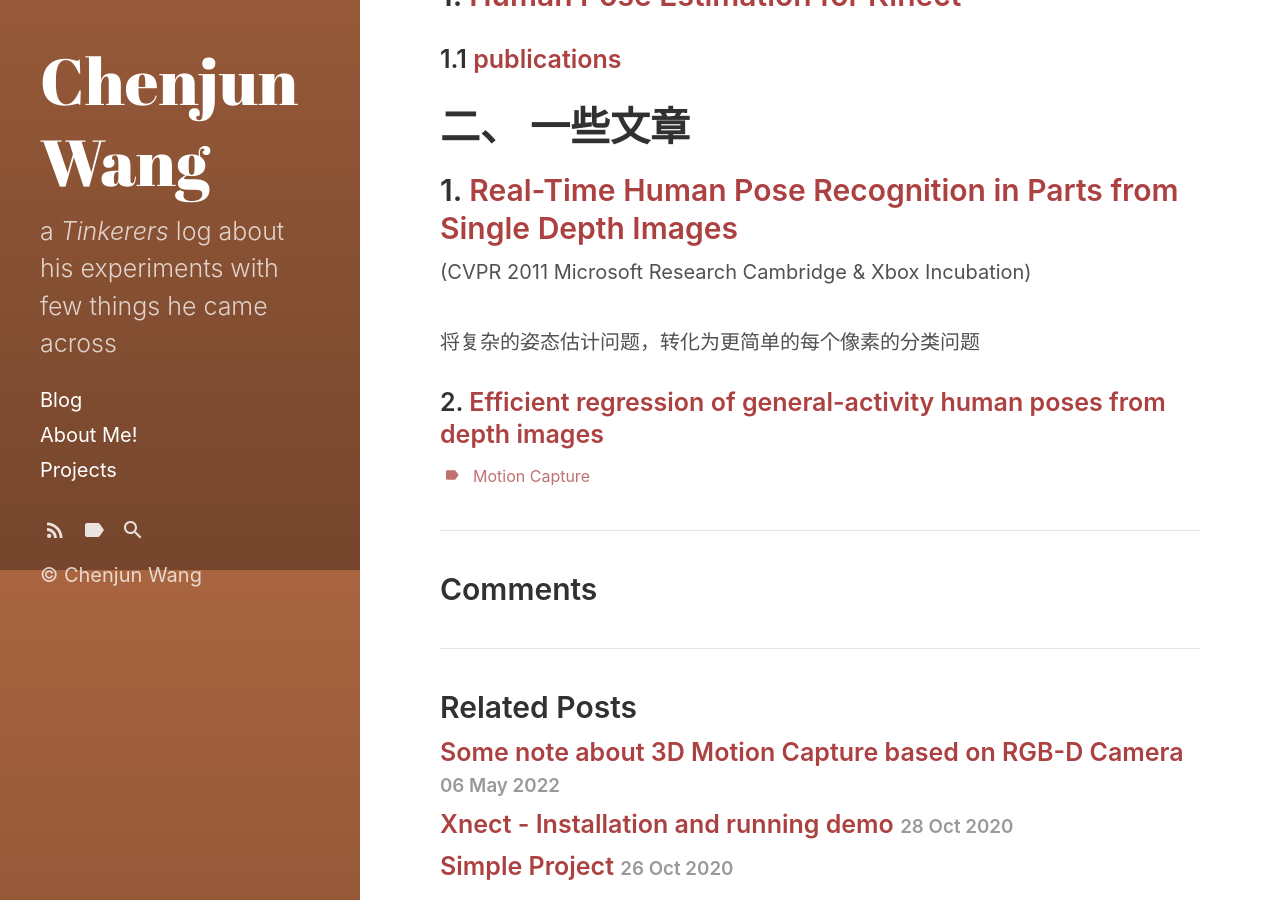
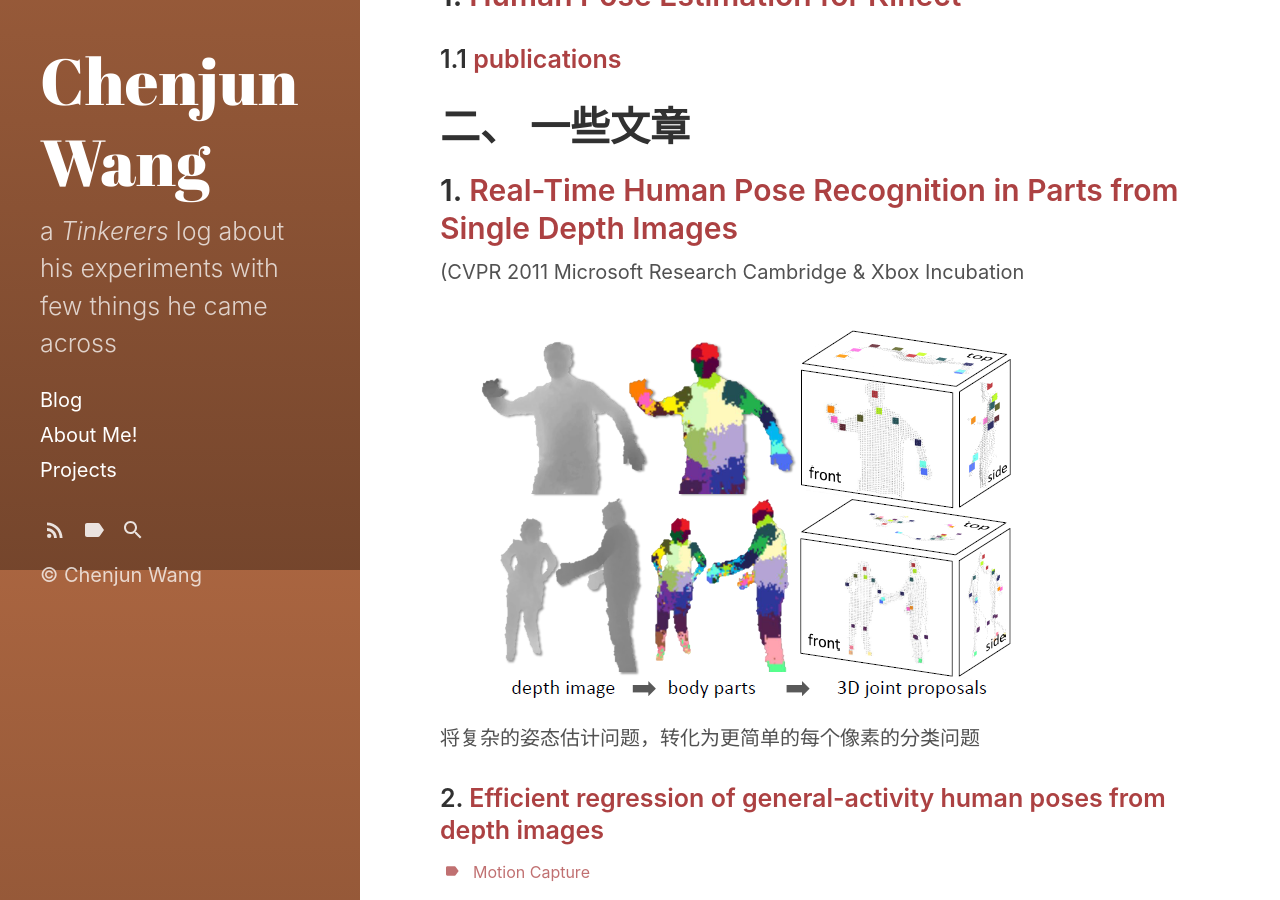
Before and after one commit to WangChenjun521/wangchenjun521.github.io, a Jekyll site: the page built from _posts/2022-5-10-MicrosoftResearch.md, in a window 1280 px wide and 900 px high, scrolled down 330 px. Built offline with Jekyll 4.4.1, drawn with Linux system fonts in a browser that asks for light colours.

Commit message:
auto update

```diff
--- a/_posts/2022-5-10-MicrosoftResearch.md
+++ b/_posts/2022-5-10-MicrosoftResearch.md
@@ -19,17 +19,13 @@ comments: true
 
 ### 1.1 [publications](https://www.microsoft.com/en-us/research/project/human-pose-estimation-for-kinect/publications/)
 
-
-
 # 二、 一些文章
 
 ## 1. [Real-Time Human Pose Recognition in Parts from Single Depth Images](https://ieeexplore.ieee.org/stamp/stamp.jsp?tp=&arnumber=5995316)
 
-(CVPR 2011    Microsoft Research Cambridge & Xbox Incubation)
+(CVPR 2011    Microsoft Research Cambridge & Xbox Incubation
 
-
-
-![](https://wangchenjun521.github.io/assets/images/2022_05_10/1.png)
+![](https://wangchenjun521.github.io/assets/images/2022_05_10/001.png)
 
 将复杂的姿态估计问题，转化为更简单的每个像素的分类问题
 
```
